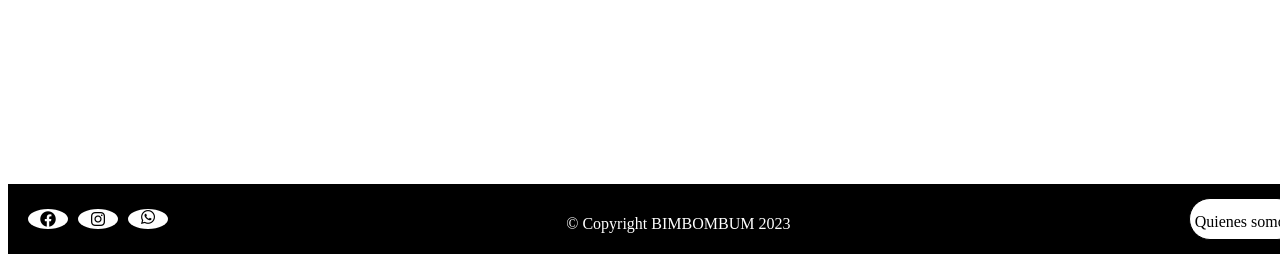
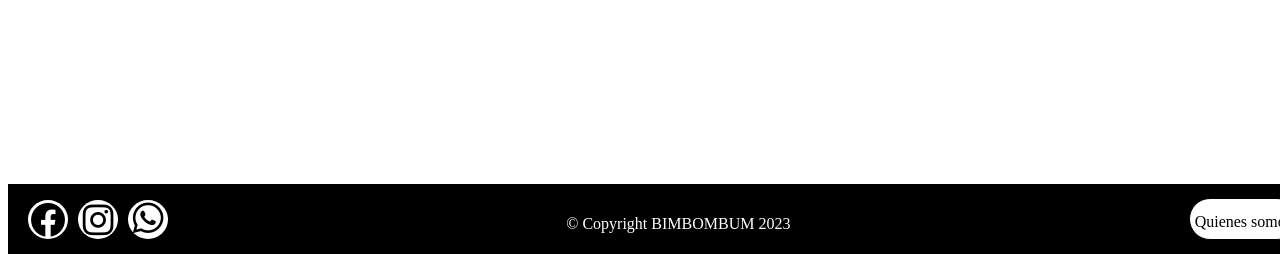
Before and after one commit to oliverdrullard/bimbombum, a Django app: page /usuario/pie/ in a window 1280 px wide. Shown: the part 546-800 px from the top of the page. Run offline with Django 3.2, Linux system fonts and the light colour scheme.

Commit message:
resolviendo problemas de fucion

```diff
--- a/static/pie.css
+++ b/static/pie.css
@@ -10,16 +10,11 @@
   position: absolute;
   margin-bottom: 0;
   width: 100%;
-<<<<<<< HEAD
+
   text-align: center;
   display: flex;
   align-items: center;
   justify-content: center;
-
-=======
-
-
->>>>>>> problemascss
 
 }
 /* Contenedor de las redes sociales */
@@ -67,9 +62,6 @@ a{
   text-decoration: none;
   color: black;
 }
-<<<<<<< HEAD
-
-=======
 .conten-pie{
 
 }
@@ -86,7 +78,7 @@ a{
  background-color: #ffffff;
  margin: 5px;
 }
->>>>>>> problemascss
+
 
 .ico i{
   font-size: 35px;
```
